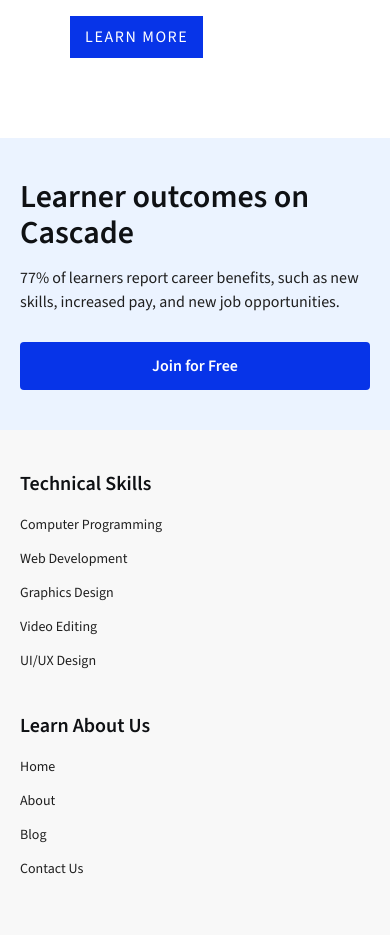
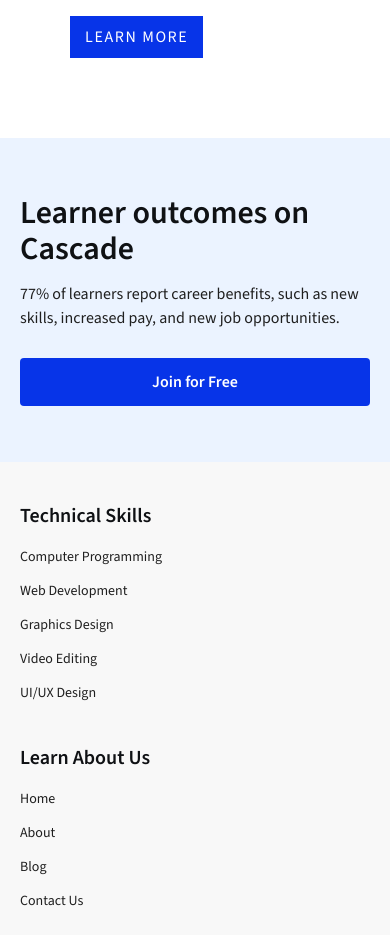
Before and after one commit to HenryAgu/Cascade-v2, a Next.js app: page / in a window 390 px wide. Shown: the part 3220-4155 px from the top of the page. Built offline with nearby package versions, Linux system fonts and the light colour scheme; a web font is replaced by a local one.

Commit message:
fix: banner UI

```diff
--- a/src/app/components/Banner.tsx
+++ b/src/app/components/Banner.tsx
@@ -5,10 +5,10 @@
 const Banner = () => {
   const imageBanner = "/images/hero.jpg";
   return (
-    <section className="py-10 lg:py-20 lg:mb-32 px-5 lg:px-20 bg-brand-blue2 lg:max-h-[400px] flex lg:flex-row flex-col gap-x-10">
+    <section className="py-14 lg:py-20 lg:mb-32 px-5 lg:px-20 bg-brand-blue2 lg:max-h-[400px] flex lg:flex-row flex-col gap-x-10">
       <div className="basis-[50%] hidden lg:flex gap-x-3.5 relative">
         <Image src={imageBanner} alt="image_banner" width={300} height={850} className="relative bottom-30 aspect-[300/850] h-[350px] rounded-sm object-cover"/>
-        <Image src={imageBanner} alt="image_banner" width={300} height={850} className="relative  aspect-[300/850] h-[350px] rounded-sm object-cover"/>
+        <Image src={imageBanner} alt="image_banner" width={300} height={850} className="relative top-5 aspect-[300/850] h-[350px] rounded-sm object-cover"/>
       </div>
       <div className="basis-[50%] flex flex-col gap-y-4">
         <h4 className="text-black text-[32px] leading-9 lg:text-[44px] font-semibold">
--- a/src/app/components/Home/HomeAboutSection.tsx
+++ b/src/app/components/Home/HomeAboutSection.tsx
@@ -52,7 +52,7 @@
               </p>
               <Link
                 href=""
-                className="border-b w-fit px-2 text-lg text-brand-darkblue font-source font-normal hover:pl-0 hover:pr-4 hover:text-white transition-all duration-300 ease-in-out"
+                className="border-b w-fit px-2 text-lg text-brand-darkblue font-source font-normal hover:pl-0 hover:pr-4 transition-all duration-300 ease-in-out"
               >
                 LEARN MORE
               </Link>
```
